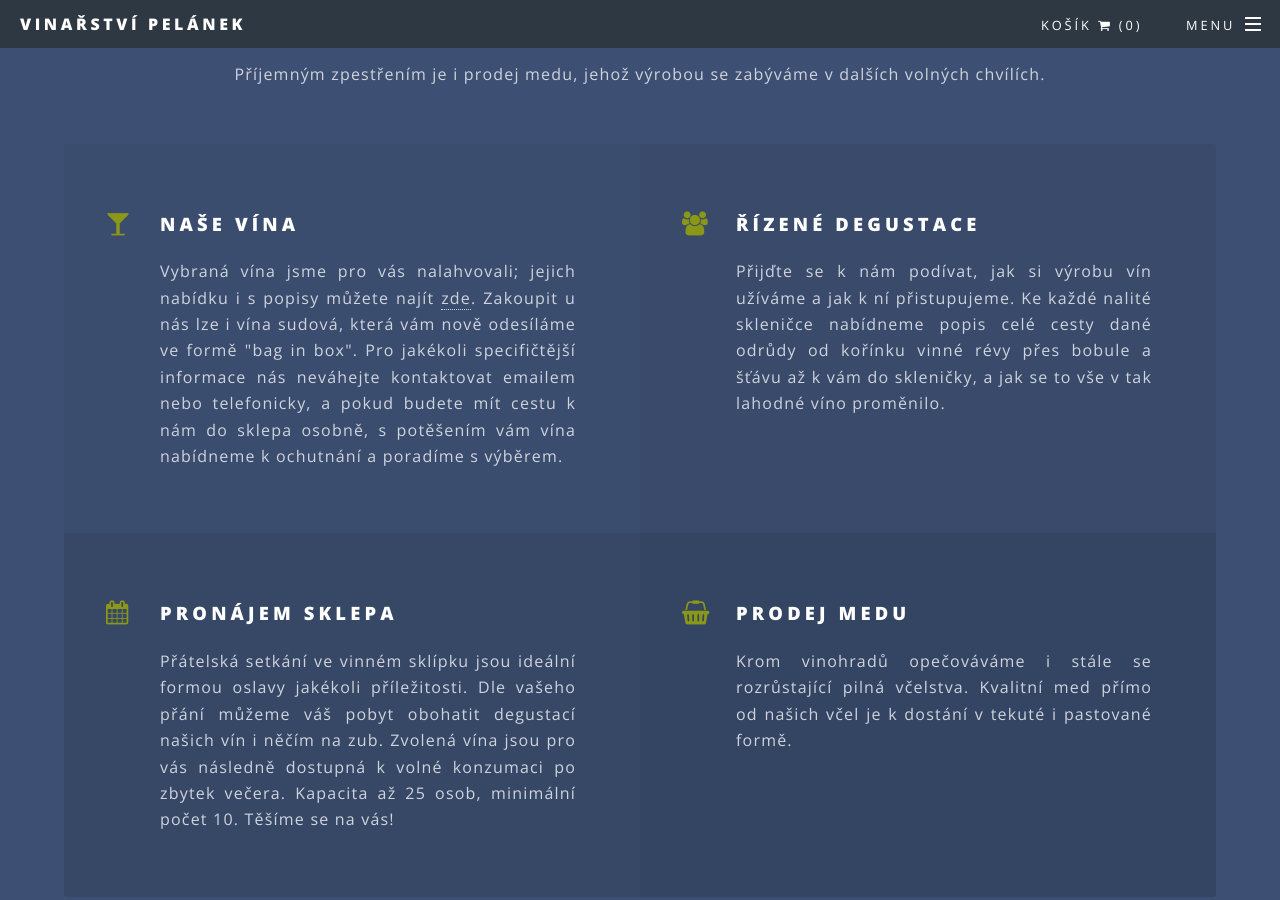
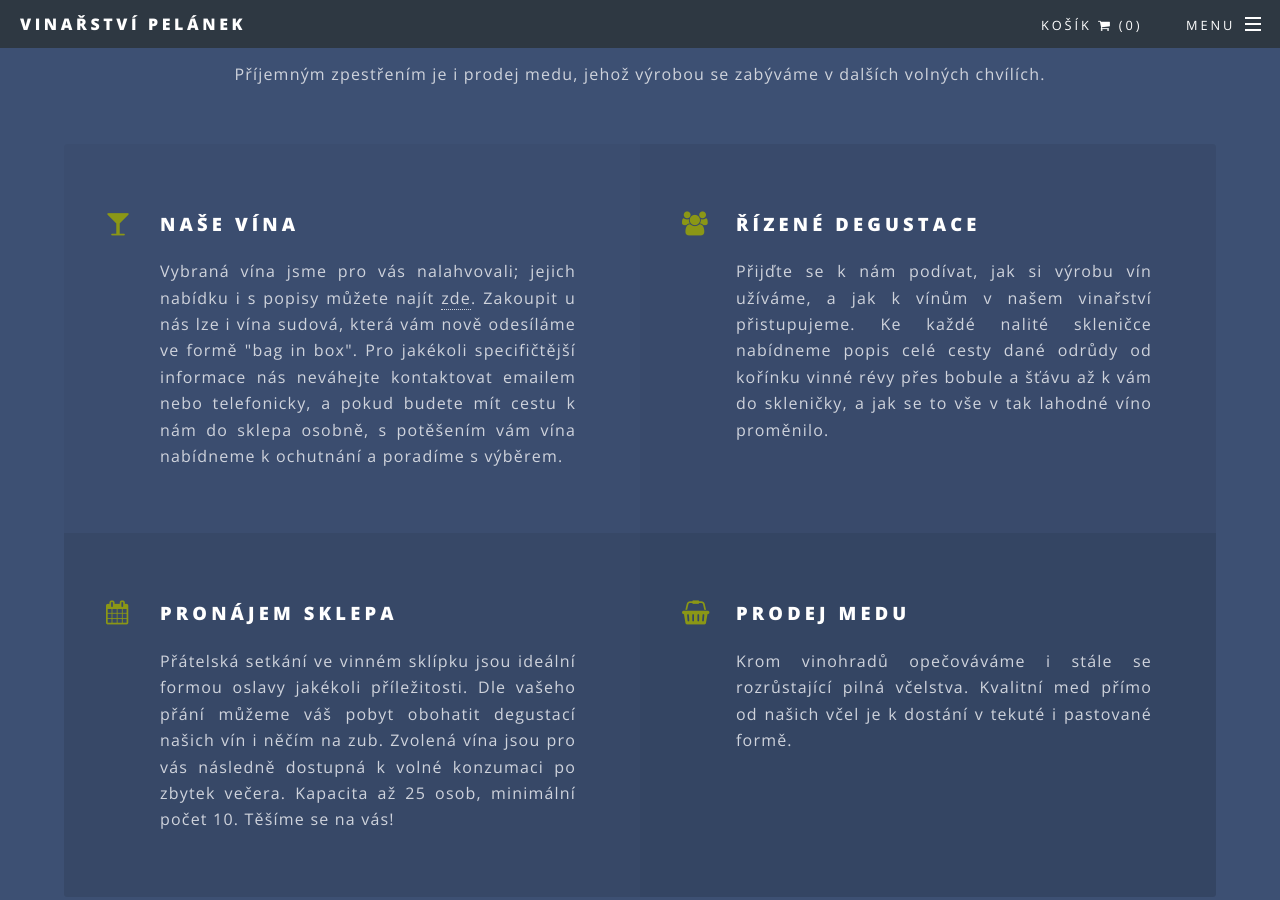
Before and after one commit to luk355/vinarstvi-pelanek, a Jekyll site: the page built from index.html, in a window 1280 px wide and 900 px high, scrolled down 2688 px. Built offline with Jekyll 4.4.1, drawn with Linux system fonts in a browser that asks for light colours.

Commit message:
degustace

```diff
--- a/index.html
+++ b/index.html
@@ -83,7 +83,7 @@ layout: landing
 			<li class="icon fa-group">
 				<h3>Řízené degustace</h3>
 				<p class="justify">
-					Přijďte se k nám podívat, jak si výrobu vín užíváme a jak k ní přistupujeme.
+					Přijďte se k nám podívat, jak si výrobu vín užíváme, a jak k vínům v našem vinařství přistupujeme.
 					Ke každé nalité skleničce nabídneme popis celé cesty dané odrůdy od kořínku vinné révy přes bobule a šťávu
 					až k vám do skleničky,
 					a jak se to vše v tak lahodné víno proměnilo.
```
